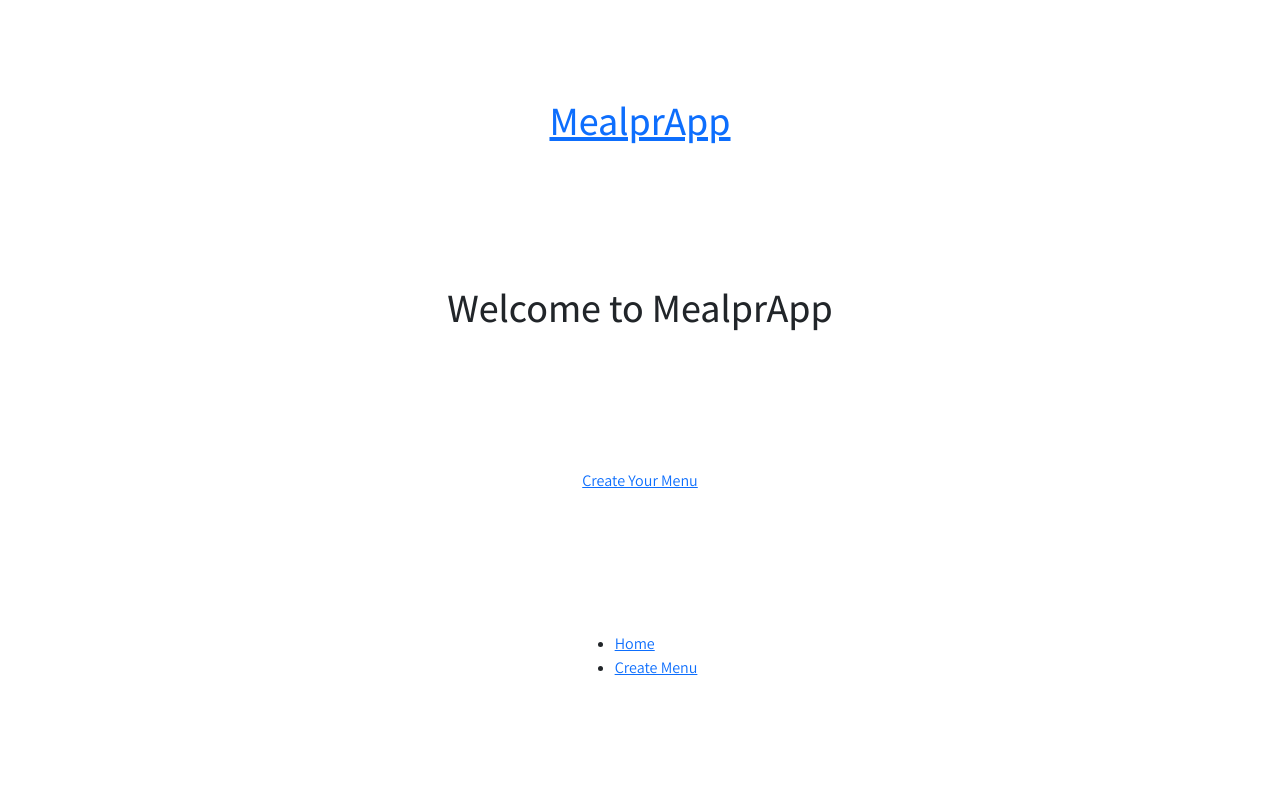
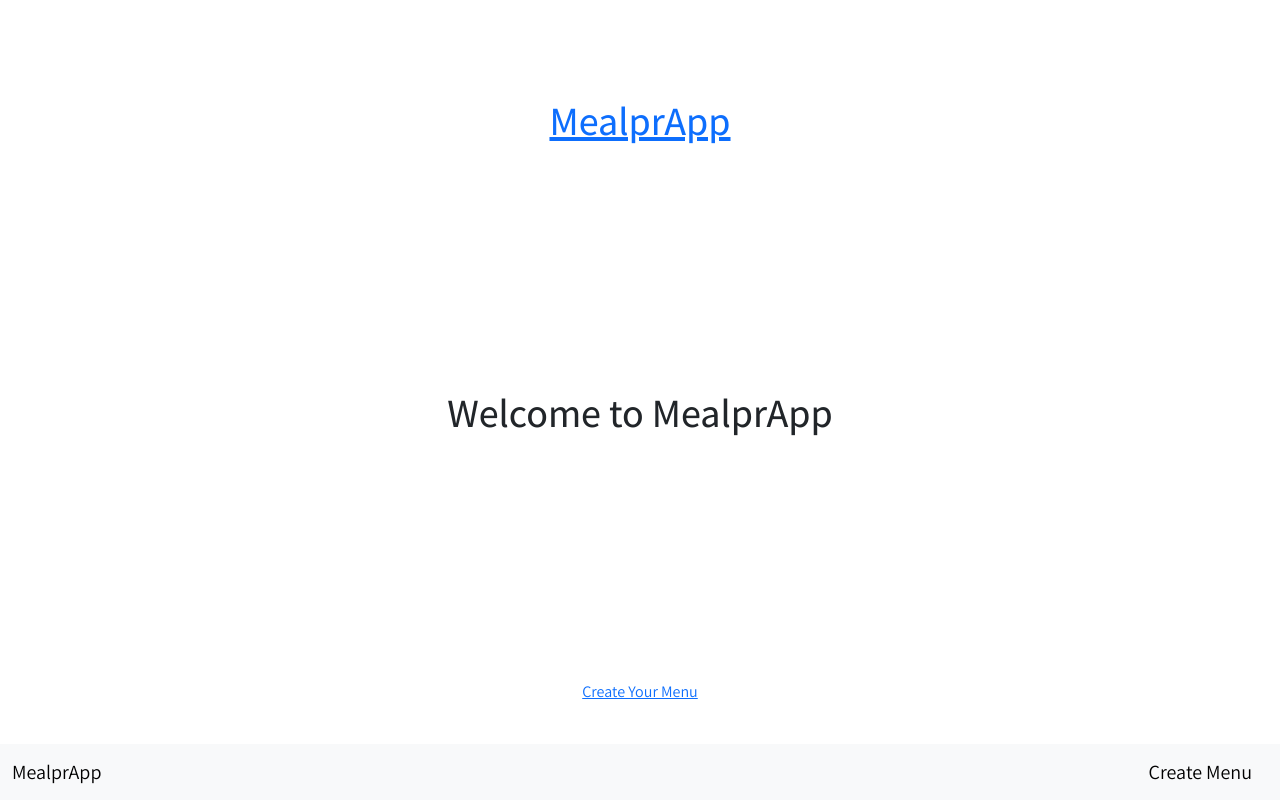
Before and after one commit to Hainebach/MealprApp, a Next.js app: page / in a window 1280 px wide. Built offline with nearby package versions, Linux system fonts and the light colour scheme.

Commit message:
menu static at the bottom

```diff
--- a/component/Header/Header.jsx
+++ b/component/Header/Header.jsx
@@ -1,5 +1,6 @@
 import React from "react";
 import Link from "next/link";
+import styles from "../../src/styles/Home.module.scss";
 
 export default function Header() {
   return (
--- a/component/Navbar/Navbar.jsx
+++ b/component/Navbar/Navbar.jsx
@@ -1,30 +1,39 @@
 import React from "react";
 import Link from "next/link";
 import useMenuScheduleStore from "../../store/useMenuScheduleStore";
+import "bootstrap/dist/js/bootstrap.bundle.min.js";
 
 export default function Navbar() {
   const { menuData, scheduleData } = useMenuScheduleStore();
   return (
-    <nav className="navbar">
-      <ul>
-        <li>
-          <Link href="/">Home</Link>
-        </li>
-        <li>
-          <Link href="/create-menu">Create Menu</Link>
-        </li>
+    <nav className="navbar navbar-expand-lg navbar-light bg-light fixed-bottom content">
+      <div className="container-fluid">
+        <span className="nav-item">
+          <Link className="navbar-brand nav-link" href="/">
+            MealprApp
+          </Link>
+        </span>
+        <span className="nav-item">
+          <Link className="navbar-brand nav-link" href="/create-menu">
+            Create Menu
+          </Link>
+        </span>
         {menuData && (
-          <li>
-            <Link href="/menu">Menu</Link>
+          <span className="nav-item">
+            <Link className="navbar-brand nav-link" href="/menu">
+              Menu
+            </Link>
             {console.log("menu navbar clicked: ", menuData)}
-          </li>
+          </span>
         )}
         {scheduleData && (
-          <li>
-            <Link href="/schedule">Schedule</Link>
-          </li>
+          <span className="nav-item">
+            <Link className="navbar-brand nav-link" href="/schedule">
+              Schedule
+            </Link>
+          </span>
         )}
-      </ul>
+      </div>
     </nav>
   );
 }
--- a/src/pages/_app.js
+++ b/src/pages/_app.js
@@ -1,12 +1,13 @@
 import "bootstrap/dist/css/bootstrap.min.css";
 import "@/styles/globals.scss";
 import { Assistant } from "next/font/google";
+import styles from "../styles/Home.module.scss";
 
 const assistant = Assistant({ subsets: ["latin"] });
 
 export default function App({ Component, pageProps }) {
   return (
-    <main className={assistant.className}>
+    <main className={`${styles.main} ${assistant.className}`}>
       <Component {...pageProps} />
     </main>
   );
--- a/src/pages/index.js
+++ b/src/pages/index.js
@@ -4,11 +4,9 @@ import styles from "@/styles/Home.module.scss";
 
 export default function Home() {
   return (
-    <main className={`${styles.main} `}>
-      <Layout>
-        <h1>Welcome to MealprApp</h1>
-        <Link href="/create-menu">Create Your Menu</Link>
-      </Layout>
-    </main>
+    <Layout>
+      <h1>Welcome to MealprApp</h1>
+      <Link href="/create-menu">Create Your Menu</Link>
+    </Layout>
   );
 }
--- a/src/styles/Home.module.scss
+++ b/src/styles/Home.module.scss
@@ -6,3 +6,7 @@
   padding: 6rem;
   min-height: 100vh;
 }
+
+.content {
+  padding-bottom: 80px;
+}
```
Also changed, not shown: src/styles/globals.scss (+4 -4 lines).
